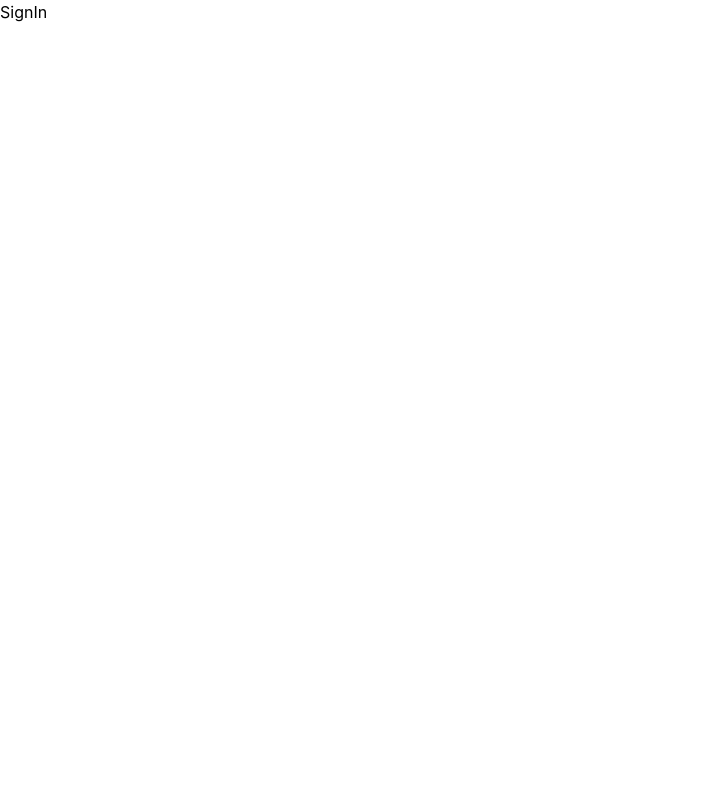
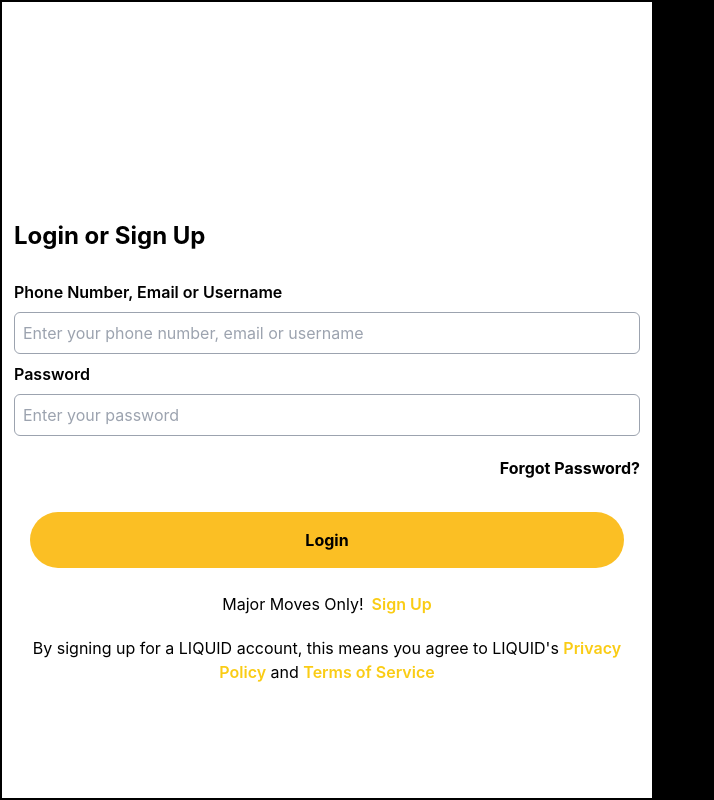
Before and after one commit to hudnellmarcus/liquid-demo, a React (Create React App) app: page / in a window 1280 px wide. Shown: the whole page, without its empty margins (0-714 px from the left). Built offline with nearby package versions, Linux system fonts and the light colour scheme.

Commit message:
initial layout for signIn page done

```diff
--- a/package.json
+++ b/package.json
@@ -37,6 +37,7 @@
     ]
   },
   "devDependencies": {
+    "@babel/plugin-proposal-private-property-in-object": "^7.21.11",
     "tailwindcss": "^3.3.5"
   }
 }
--- a/src/App.js
+++ b/src/App.js
@@ -1,7 +1,9 @@
+import './index.css'
 import { BrowserRouter as Router, Routes, Route } from 'react-router-dom';
 import LandingPage from './Pages/LandingPage';
 import NoMatch from './Pages/NoMatch';
 import SignIn from './Pages/SignIn';
+//import Header from './Components/Header';
 
 function App() {
   return (
--- /dev/null
+++ b/src/Components/Header.jsx
@@ -0,0 +1,9 @@
+import React from 'react'
+
+const Header = () => {
+  return (
+    <div>Header</div>
+  )
+}
+
+export default Header
--- a/src/Pages/SignIn.jsx
+++ b/src/Pages/SignIn.jsx
@@ -1,9 +1,53 @@
 import React from 'react'
+//import Header from '../Components/Header'
 
 const SignIn = () => {
   return (
-    <div>
-        <div>SignIn</div>
+    <div className="flex h-screen flex-row" >
+        <div className="flex flex-1 items-center justify-center border-black border-2 p-3">
+            <div className='flex flex-1 flex-col h-80 -mt-10'>
+                <div className="flex flex-col justify-start">
+                    <h2 className='text-2xl font-bold text-black'>Login or Sign Up</h2>
+                </div>
+                <div className="flex flex-col justify-start py-5">
+                    <h4 className="text-l font-semibold text-black py-2">Phone Number, Email or Username</h4>
+                    <input
+                        type="text"
+                        className="w-full p-2 border border-gray-400 rounded-md"
+                        placeholder="Enter your phone number, email or username"
+                    />
+                    <h4 className="text-l font-semibold text-black py-2">Password</h4>
+                    <input
+                        type="text"
+                        className="w-full p-2 border border-gray-400 rounded-md"
+                        placeholder="Enter your password"
+                    />
+                </div>
+                <div className="flex justify-end">
+                    <p className="font-bold">Forgot Password?</p>
+                </div>
+                <div className="flex justify-center py-4">
+                    <button
+                        className="w-full h-14 m-4 py-2 px-4 bg-amber-400 text-black font-bold rounded-full"
+                        type="submit"
+                    >
+                        Login
+                    </button>
+                </div>
+                <div className="flex flex-row justify-center -mt-3">
+                    <p className="p-1">Major Moves Only!</p>
+                    <p className="p-1 text-yellow-400 font-semibold">Sign Up</p>
+                </div>
+                <div className="flex flex-col justify-center mt-4 text-center">
+                    <p>By signing up for a LIQUID account, this means you agree to LIQUID's{' '}
+                    <span className="text-yellow-400 font-semibold">Privacy Policy</span> and{' '}
+                    <span className="text-yellow-400 font-semibold">Terms of Service</span>
+                    </p>
+                </div>
+            </div>
+
+        </div>
+        <div className="flex-1 bg-black"></div>
     </div>
   )
 }
--- a/tailwind.config.js
+++ b/tailwind.config.js
@@ -1,8 +1,8 @@
 /** @type {import('tailwindcss').Config} */
 module.exports = {
-  content: ["./src/**/*,{html,js}"],
+  content: ['./src/**/*.{js,jsx,ts,tsx}'],
   theme: {
     extend: {},
   },
   plugins: [],
-}
+};
```
Also changed, not shown: 1 other file (tests, documents, lock files or other folders).
